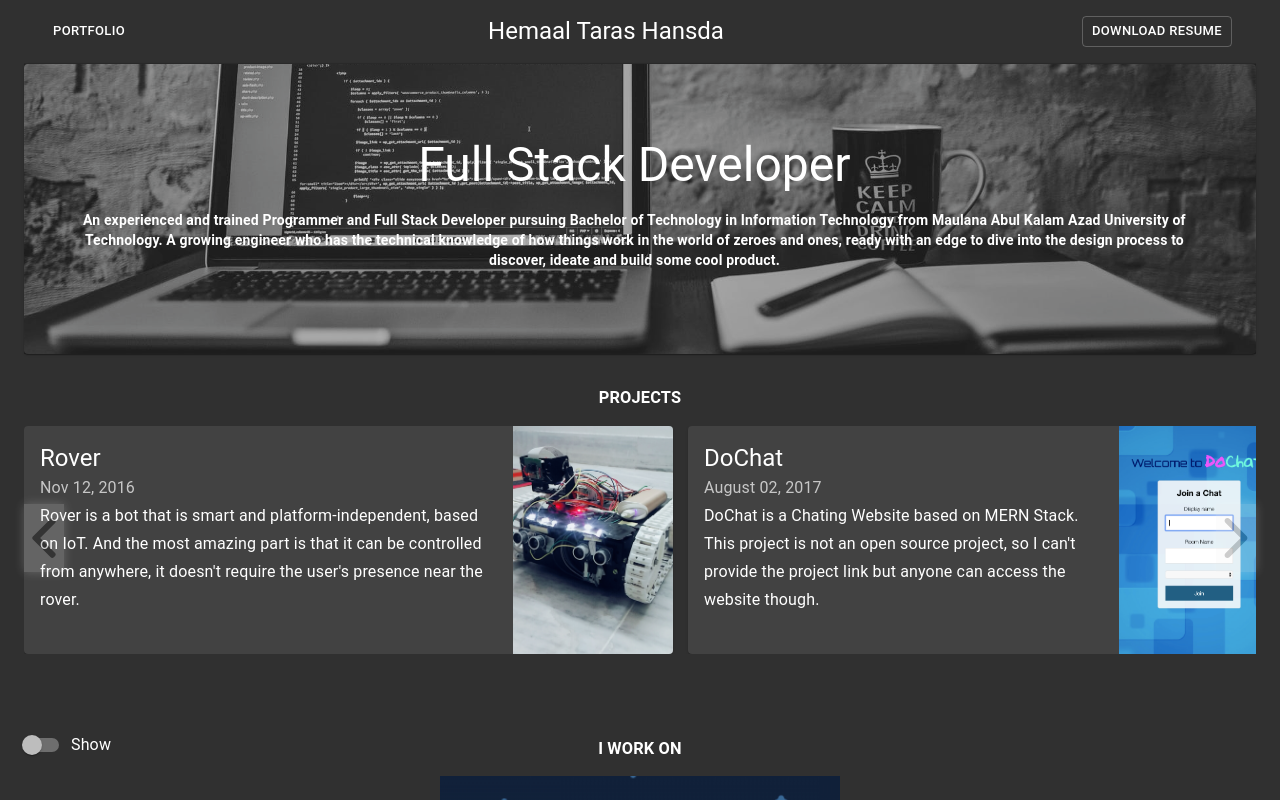
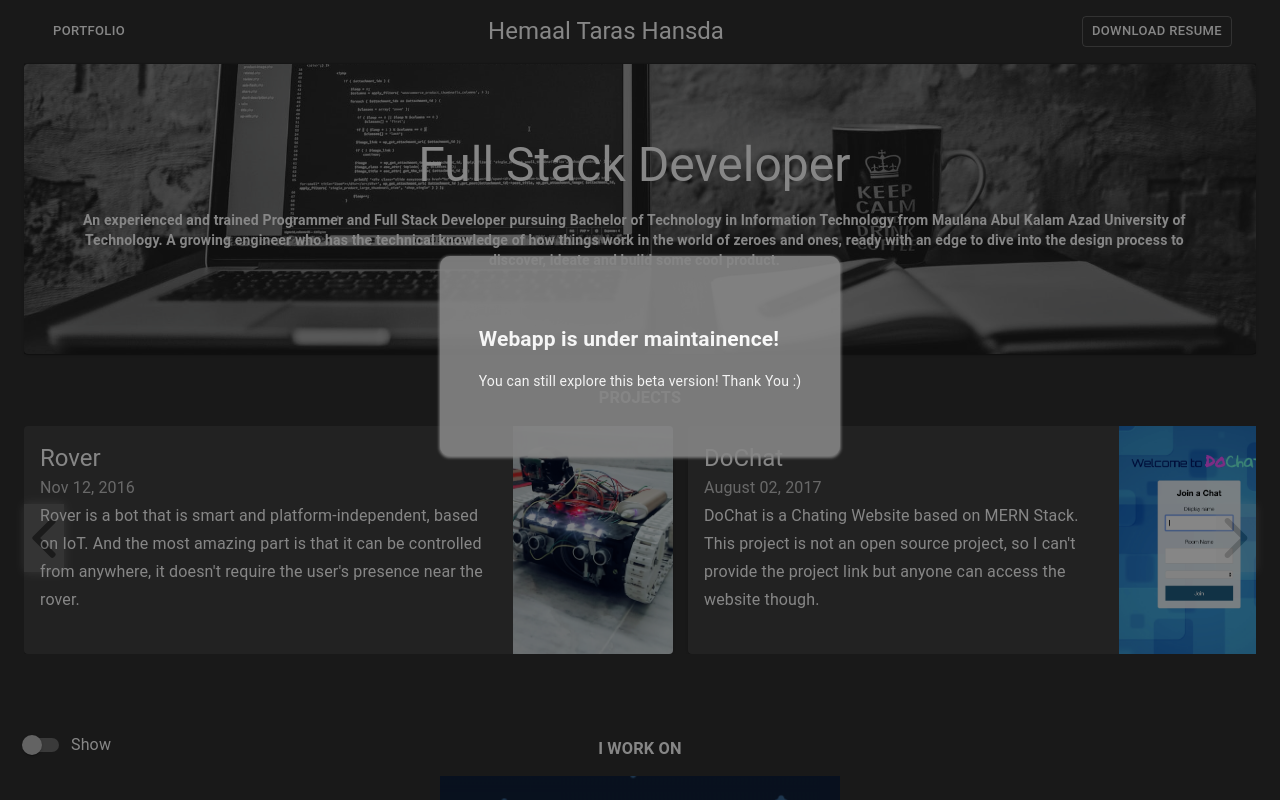
Before and after one commit to hemalhansda/hemaal-portfolio-v2, a React (Create React App) app: page / in a window 1280 px wide. Shown: the top 800 px of the page. Built offline with nearby package versions, Linux system fonts and the light colour scheme; what google-maps-react would draw is missing.

Commit message:
added modal

```diff
--- a/src/Components/Layout/Layout.css
+++ b/src/Components/Layout/Layout.css
@@ -0,0 +1,31 @@
+.dev-modal {
+    width: 400px;
+    height: 200px;
+    margin: auto;
+    margin-top: 20%;
+    display: flex;
+    justify-content: center;
+    align-items: center;
+    background-color: white;
+    opacity: 0.95;
+    border-radius: 10px;
+    box-shadow: 0px 1px 3px 1px white;
+    outline: none;
+    animation: slideDownModal 0.7s ease-in-out;
+}
+
+@keyframes slideDownModal {
+    0% {
+        margin-top: 0%;
+    } 50% {
+        margin-top: 35%;
+    } 75% {
+        margin-top: 10%;
+    } 100% {
+        margin-top: 20%;
+    }
+}
+
+.dev-sub-modal {
+    outline: none;
+}
--- a/src/Components/Layout/Layout.js
+++ b/src/Components/Layout/Layout.js
@@ -1,12 +1,18 @@
 import React from 'react';
 import './Layout.css';
+import { makeStyles } from '@material-ui/core/styles';
+import Modal from '@material-ui/core/Modal';
+import Backdrop from '@material-ui/core/Backdrop';
+import Fade from '@material-ui/core/Fade';
 
 import Contents from '../Contents/Contents';
 
 export class Layout extends React.Component {
     constructor(props) {
         super(props);
-        this.state = {};
+        this.state = {
+          open: true
+        };
         this.sliderScrollerVal = 0;
     }
 
@@ -21,9 +27,34 @@ export class Layout extends React.Component {
         }
     };
 
+    handleClose = () => {
+      this.setState({open: !this.state.open});
+    }
+
     render() {
         return (
-            <Contents slideProjects={this.slideProjects}/>
+            <React.Fragment>
+              <Modal
+                aria-labelledby="transition-modal-title"
+                aria-describedby="transition-modal-description"
+                className="dev-modal"
+                open={this.state.open}
+                onClose={this.handleClose}
+                closeAfterTransition
+                BackdropComponent={Backdrop}
+                BackdropProps={{
+                  timeout: 500,
+                }}
+              >
+                <Fade in={this.state.open}>
+                  <div className="dev-sub-modal">
+                    <h2 id="transition-modal-title">Webapp is under maintainence!</h2>
+                    <p id="transition-modal-description">You can still explore this beta version! Thank You :)</p>
+                  </div>
+                </Fade>
+              </Modal>
+              <Contents slideProjects={this.slideProjects}/>
+            </React.Fragment>
         );
     }
 }
```
